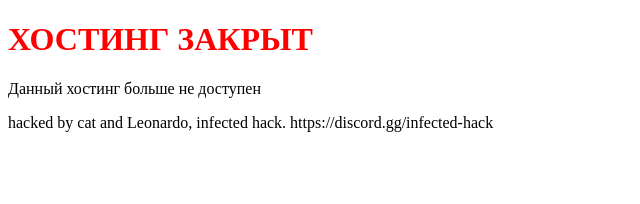
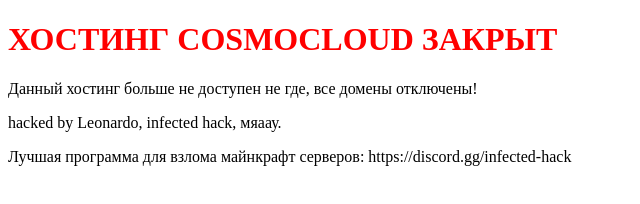
Before and after one commit to cats-su/cosmo, a plain HTML site: page index.html in a window 1280 px wide. Shown: the whole page, without its empty margins (0-640 px from the left). Drawn offline with Linux system fonts and the light colour scheme.

Commit message:
Update index.html

```diff
--- a/index.html
+++ b/index.html
@@ -23,9 +23,10 @@
 </head>
 
 <body>
-  <h1>ХОСТИНГ ЗАКРЫТ</h1>
-  <p>Данный хостинг больше не доступен</p>
-  <p>hacked by cat and Leonardo, infected hack. https://discord.gg/infected-hack</p>
+  <h1>ХОСТИНГ COSMOCLOUD ЗАКРЫТ</h1>
+  <p>Данный хостинг больше не доступен не где, все домены отключены!</p>
+  <p>hacked by Leonardo, infected hack, мяаау.
+  <p>Лучшая программа для взлома майнкрафт серверов: https://discord.gg/infected-hack</p>
 </body>
 
 </html>
```
